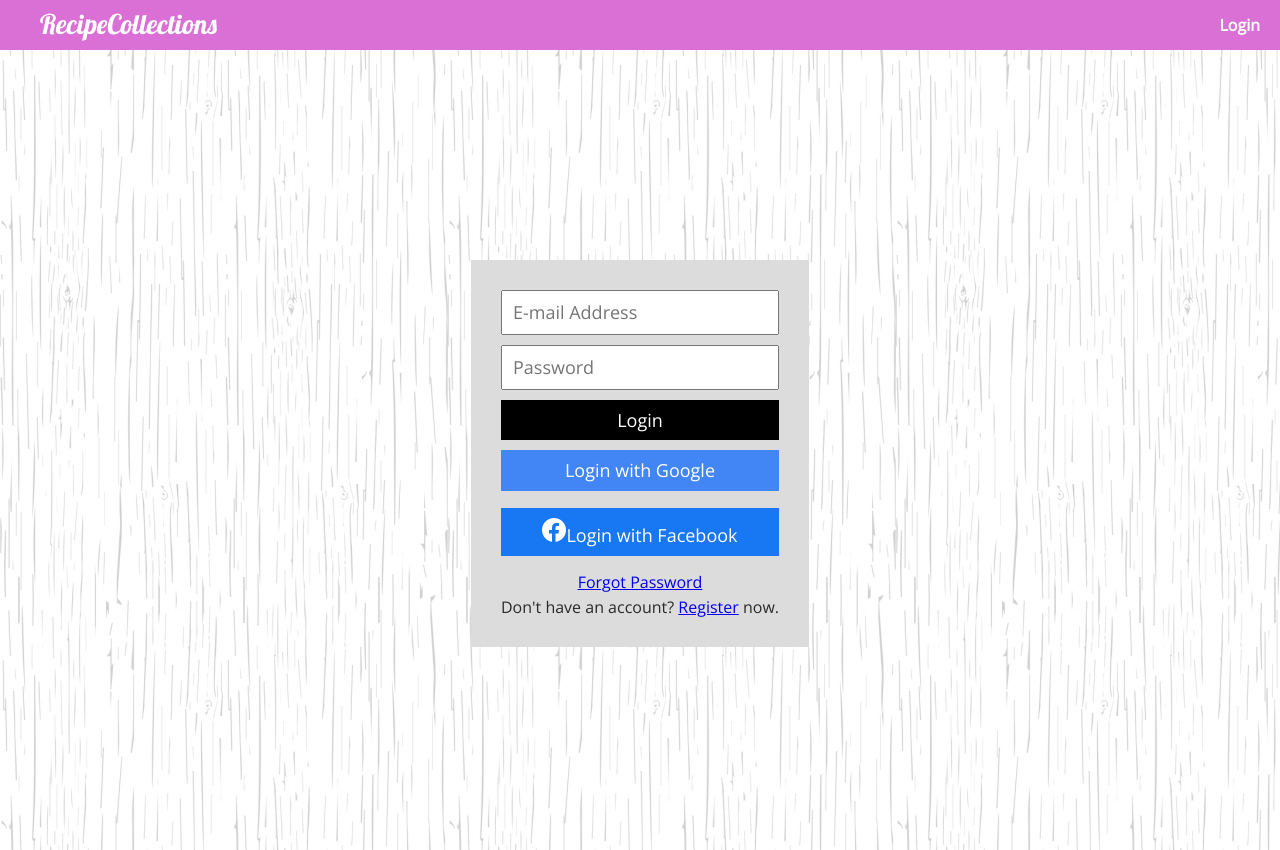
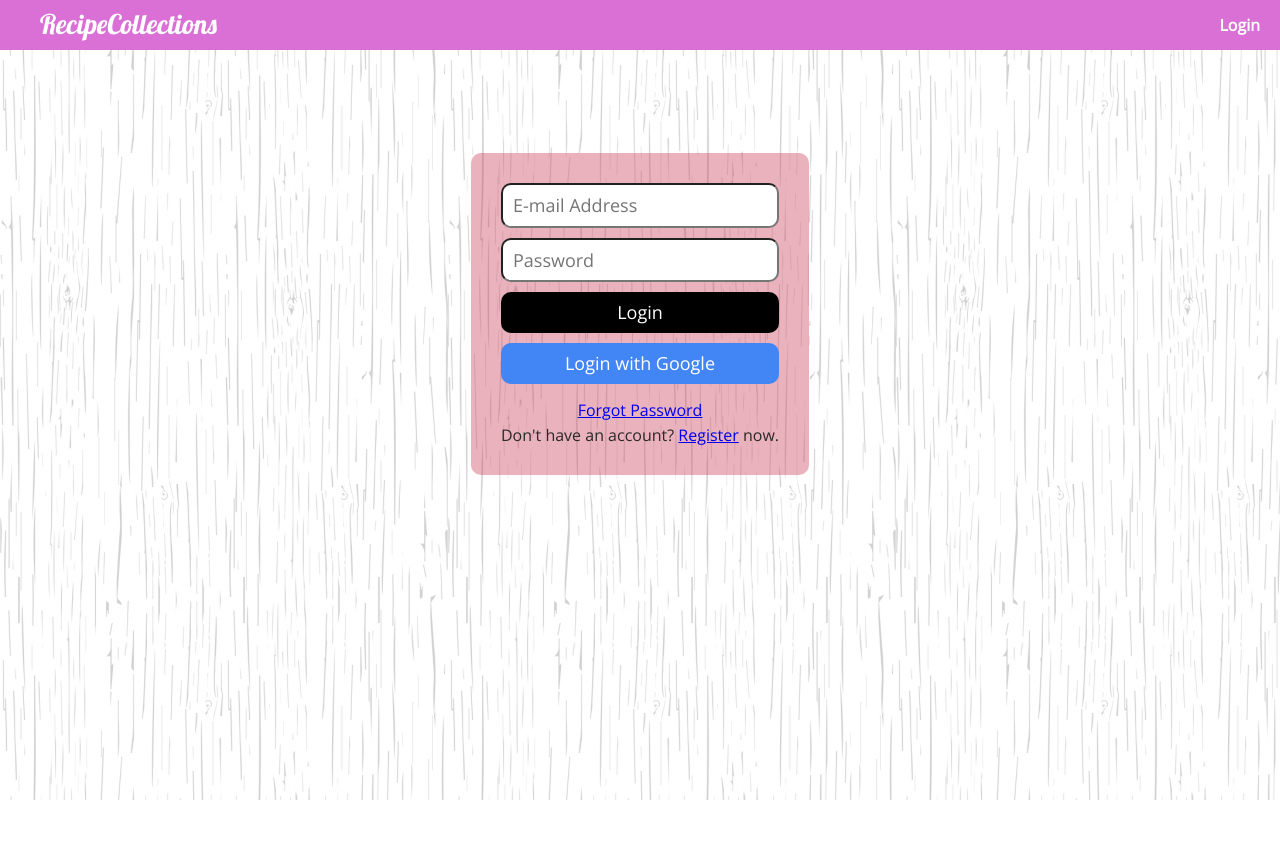
Before and after one commit to sisackov/recipe-collections-react, a React (Create React App) app: page /login in a window 1280 px wide. After the commit the page ends 800 px from the top, so only its background shows below. Built offline with nearby package versions, Linux system fonts and the light colour scheme; no server answers; a web font is replaced by a local one.

Commit message:
login css

```diff
--- a/src/pages/Login/Login.css
+++ b/src/pages/Login/Login.css
@@ -1,23 +1,31 @@
 .login {
-    height: 100vh;
-    width: 100vw;
+    height: 100%;
+    width: 100%;
     display: flex;
+    justify-content: center;
     align-items: center;
-    justify-content: center;
+    padding-top: 6rem;
 }
 
 .login__container {
     display: flex;
     flex-direction: column;
     text-align: center;
-    background-color: #dcdcdc;
+    background-color: rgba(202, 64, 87, 0.4);
     padding: 30px;
+    border-radius: 10px;
+}
+
+.login__container button {
+    cursor: pointer;
+    border-radius: 10px;
 }
 
 .login__textBox {
     padding: 10px;
     font-size: 18px;
     margin-bottom: 10px;
+    border-radius: 10px;
 }
 
 .login__btn {
--- a/src/pages/Login/Login.jsx
+++ b/src/pages/Login/Login.jsx
@@ -88,13 +88,13 @@ function Login() {
                     Login with Google
                 </button>
 
-                <div
+                {/* <div
                     className='login__btn login__facebook'
                     onClick={signInWithFacebook}
                 >
                     <img src={fb_login} alt='fb_login' />
                     Login with Facebook
-                </div>
+                </div> */}
                 <div>
                     <Link to={RESET_PASSWORD_PATH}>Forgot Password</Link>
                 </div>
```
